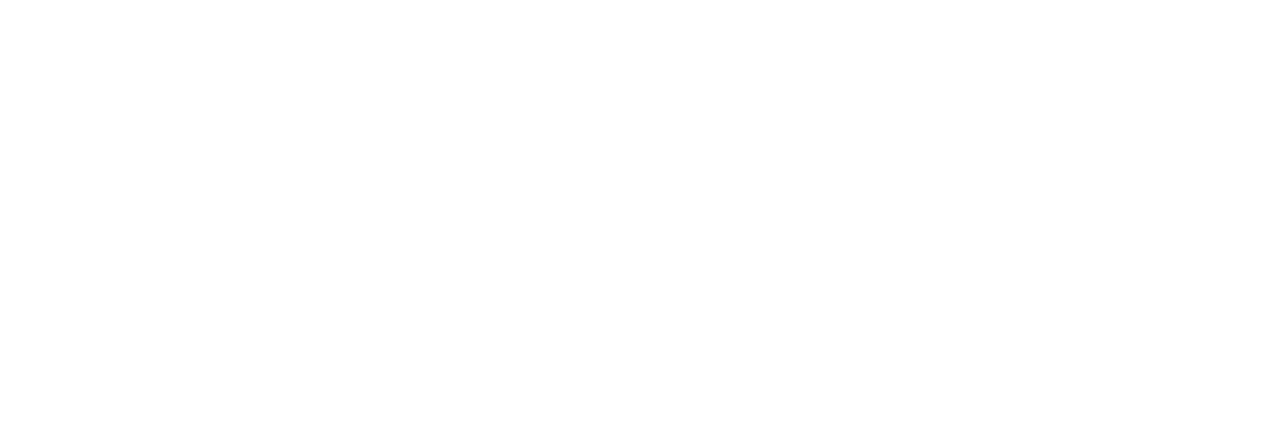
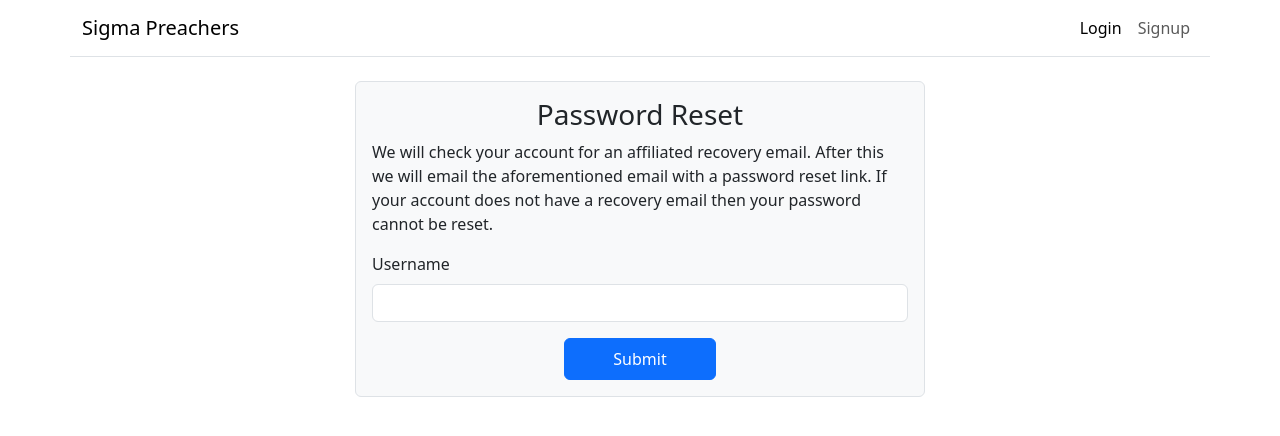
Before and after one commit to JohnProgramming08/sigma_preachers, a Flask app: page /reset_password/username in a window 1280 px wide. Before the commit the part shown is empty. Shown: the top 436 px of the page. Run offline with Flask 3, Linux system fonts and the light colour scheme; some libraries are stand-ins or nearby versions.

Commit message:
feat: finish reset password pages

```diff
--- a/project/routes/reset_password.py
+++ b/project/routes/reset_password.py
@@ -37,7 +37,9 @@ def reset_password(id: int, code: int):
     form = ResetPasswordForm()
     # User has not submitted a valid form
     if not form.validate_on_submit():
-        return render_template("reset_password.html", form=form, code=code)
+        return render_template(
+            "reset_password.html", form=form, code=code, id=id
+        )
 
     # User has submitted a valid form
     password = form.password.data
--- a/project/services/email.py
+++ b/project/services/email.py
@@ -28,7 +28,9 @@ class EmailService:
     # Send a password reset email, returning the reset code
     def send_password_reset_email(self, url_root: str, user_id: int) -> int:
         code = randint(100000, 999999)
-        reset_url = url_root + "/reset_password/" + str(user_id) + str(code)
+        reset_url = (
+            url_root + "/reset_password/" + str(user_id) + "/" + str(code)
+        )
 
         self.send_email("Reset your password", reset_url)
 
--- a/project/templates/login.html
+++ b/project/templates/login.html
@@ -29,10 +29,11 @@
                 {{ form.username.label(class="form-label") }}
                 {{ form.username(class="form-control") }}
             </div>
-            <div class="mb-3">
+            <div class="mb-1">
                 {{ form.password.label(class="form-label") }}
                 {{ form.password(class="form-control") }}
             </div>
+            <a href="/reset_password/username" class="mb-3">Forgotten your password?</a>
             <div class="d-flex justify-content-center">
                 {{ form.submit(class="btn btn-primary py-2 px-5 mx-auto") }}
             </div>
--- a/project/templates/submit_username.html
+++ b/project/templates/submit_username.html
@@ -0,0 +1,39 @@
+{% extends "base.html" %}
+
+{% block body %}
+<!-- Header -->
+<header class="row border-bottom b-2">
+    <!-- Navbar -->
+    <nav class="navbar navbar-expand-sm">
+        <div class="container-fluid">
+            <a class="navbar-brand" href="/">Sigma Preachers</a>
+            <ul class="navbar-nav">
+                <li class="nav-item">
+                    <a class="nav-link active" href="/login">Login</a>
+                </li>
+                <li class="nav-item">
+                    <a class="nav-link" href="/signup">Signup</a>
+                </li>
+            </ul>
+        </div>
+    </nav>
+</header>
+
+<!-- Main -->
+<main class="m-0 pt-4">
+    <div class="row d-flex justify-content-center align-items-center">
+        <form action="/reset_password/username" method="post" class="p-3 bg-light rounded border b-2 col-sm-6">
+            <h3 class="mb-2 text-center">Password Reset</h3>
+            <p class="mb-3">We will check your account for an affiliated recovery email. After this we will email the aforementioned email with a password reset link. If your account does not have a recovery email then your password cannot be reset.</p>
+            {{ form.hidden_tag() }}
+            <div class="mb-3 mt-3">
+                {{ form.username.label(class="form-label") }}
+                {{ form.username(class="form-control") }}
+            </div>
+            <div class="d-flex justify-content-center">
+                {{ form.submit(class="btn btn-primary py-2 px-5 mx-auto") }}
+            </div>
+        </form>
+    </div>
+</main>
+{% endblock %}
```
Also changed, not shown: project/templates/reset_password.html (+42 -0 lines), instance/sigma_preachers.db.
